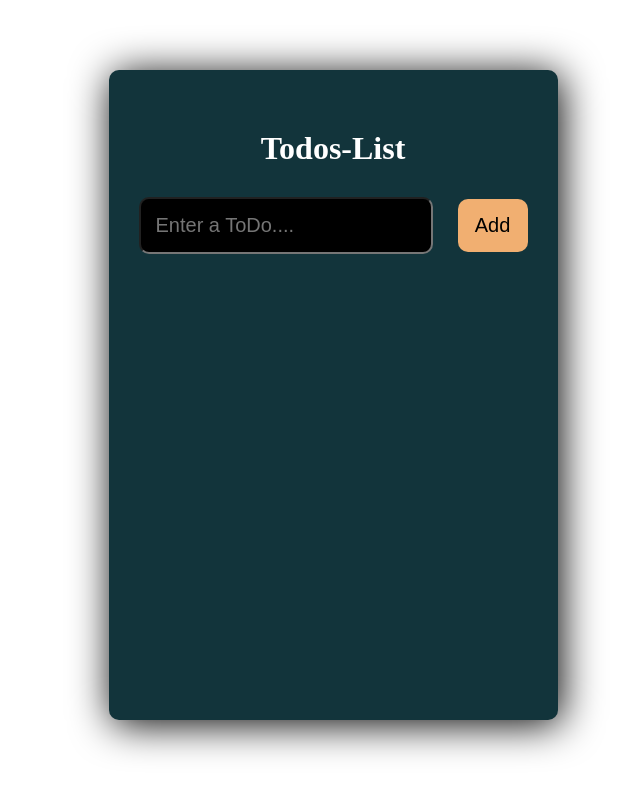
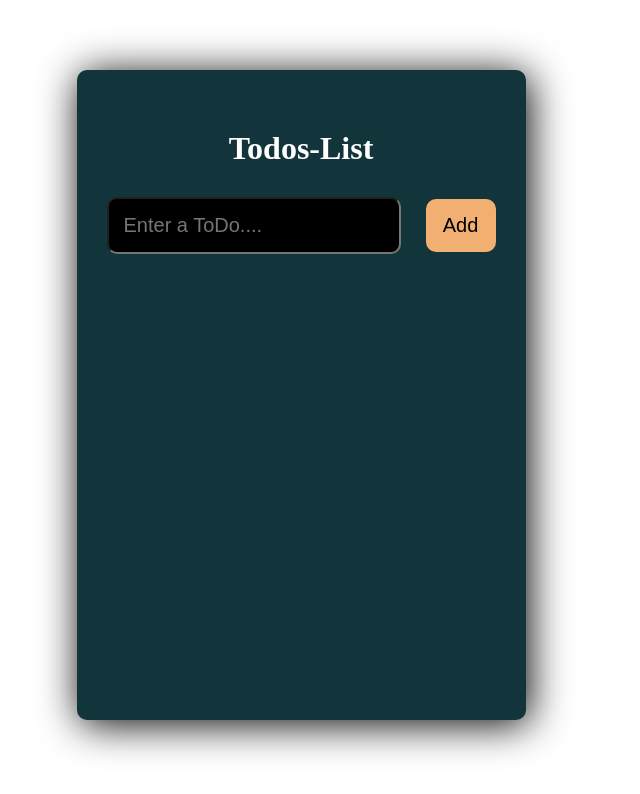
Before and after one commit to devacunetixtech/reactTodoApp, a React (Create React App) app: page / in a window 1280 px wide. Shown: the top 794 px of the page, without its empty margins (275-915 px from the left). Built offline with nearby package versions, Linux system fonts and the light colour scheme.

Commit message:
page repcol

```diff
--- a/src/App.css
+++ b/src/App.css
@@ -3,7 +3,7 @@
   padding:0;
 }
 .container{
-  width:95vw;
+  width:90vw;
   display:flex;
   align-items:center;
   justify-content:center;
@@ -12,7 +12,7 @@
 }
 .app-wrapper{
   background-color:#12343b;
-  max-width:90vw;
+  max-width:70vw;
   min-height:650px;
   padding:30px;
   box-sizing:border-box;
```
